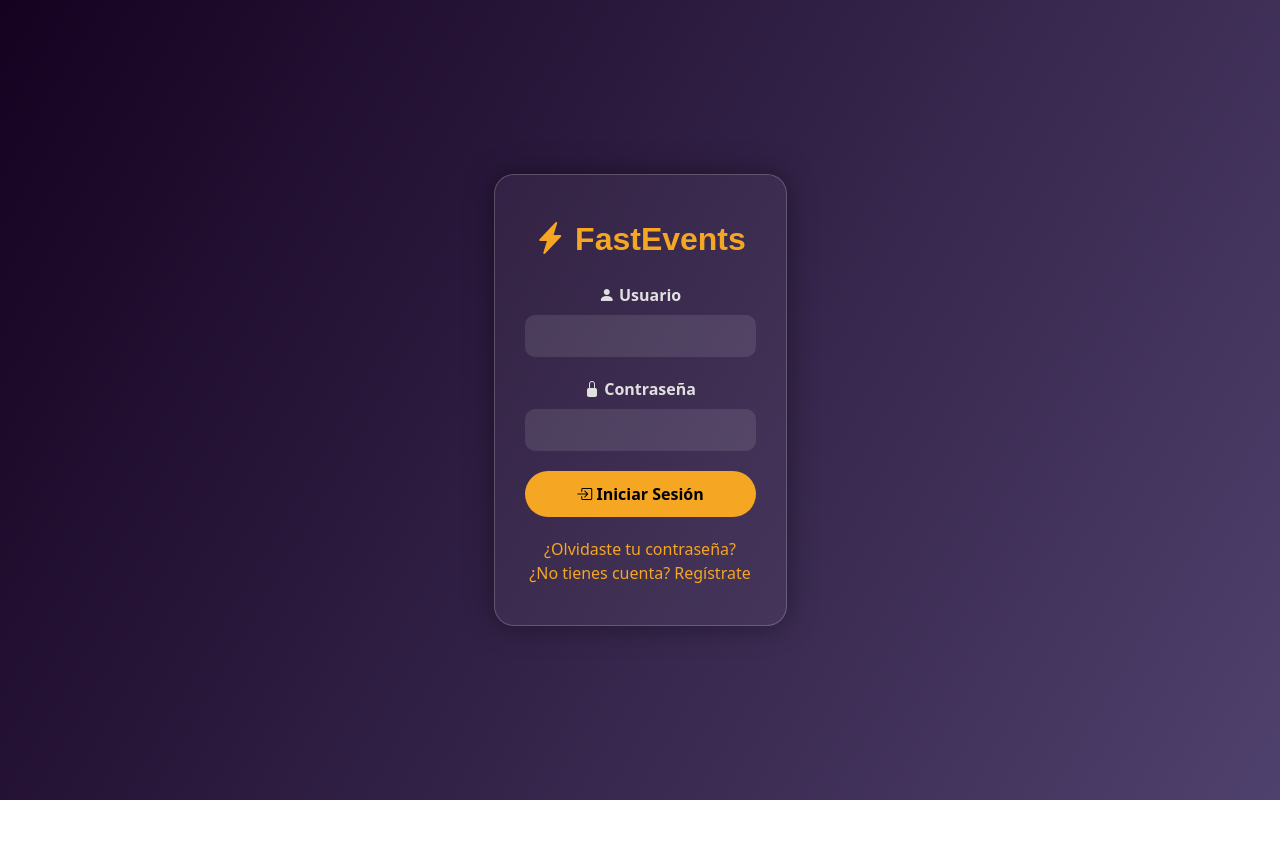
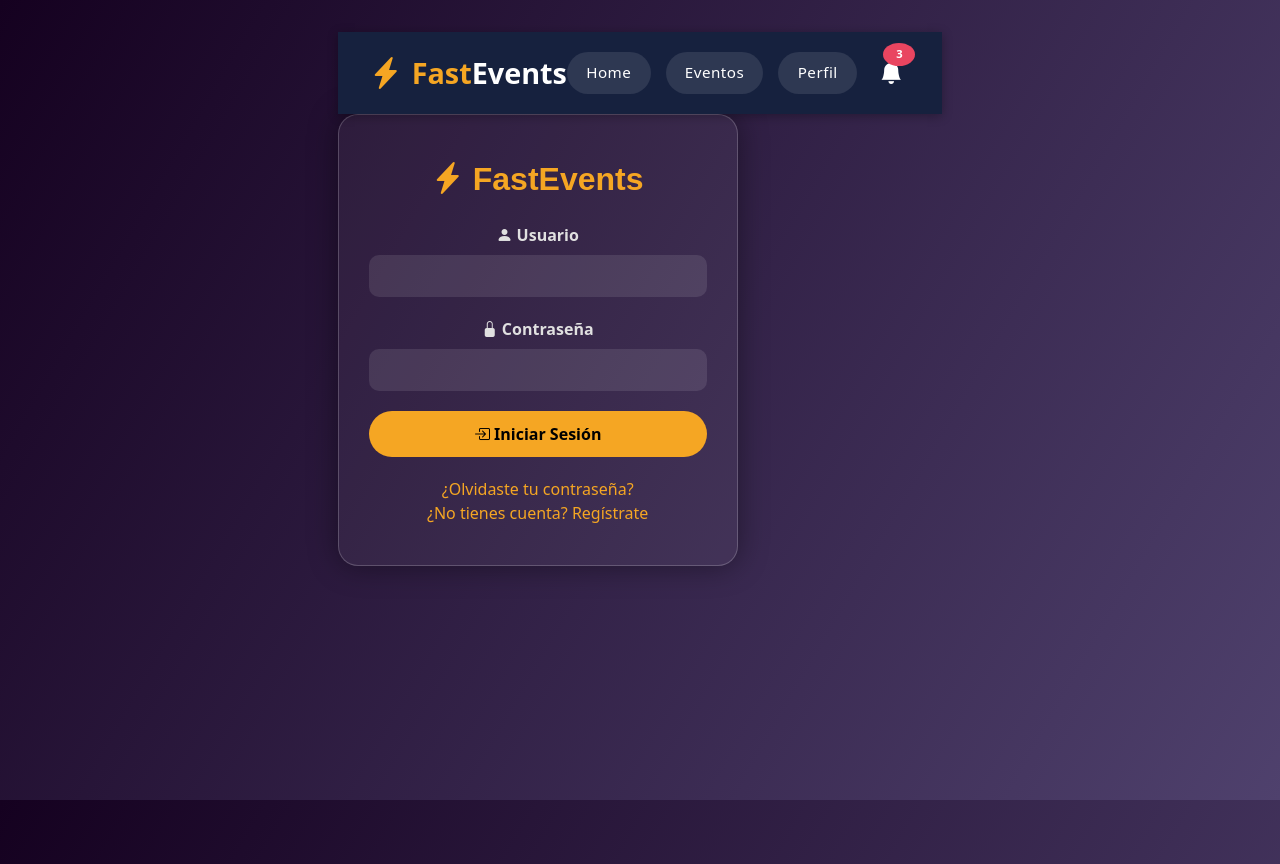
Before and after one commit to GabrielaBarrios21/FRT_final, a Vue app: page /login in a window 1280 px wide. Before the commit the page ends 800 px from the top, so only its background shows below. Built offline with nearby package versions, Linux system fonts and the light colour scheme.

Commit message:
[ADD] navbar & [ADD] pinia

```diff
--- a/package.json
+++ b/package.json
@@ -12,6 +12,7 @@
     "animate.css": "^4.1.1",
     "bootstrap": "^5.3.6",
     "bootstrap-icons": "^1.13.1",
+    "pinia": "^3.0.2",
     "sweetalert2": "^11.22.0",
     "vue": "^3.5.13",
     "vue-router": "^4.5.1"
--- a/src/App.vue
+++ b/src/App.vue
@@ -1,9 +1,30 @@
 <template>
-  <router-view />
+  <div class="app-container">
+    <NavBar />
+    <main class="main-content">
+      <router-view />
+    </main>
+  </div>
 </template>
 
-<script>
-export default {
+<script setup>
+import NavBar from './components/NavBar.vue';
+
+defineOptions({
   name: 'App'
+})
+</script>
+
+<style>
+
+.app-container {
+  display: flex;
+  flex-direction: column;
+  min-height: 100vh;
 }
-</script>
+
+.main-content {
+  flex: 1;
+  width: 100%;
+}
+</style>
--- /dev/null
+++ b/src/components/NavBar.vue
@@ -0,0 +1,227 @@
+<!-- src/components/NavBar.vue -->
+<template>
+  <nav class="navbar-container">
+    <div class="brand">
+      <i class="bi bi-lightning-charge-fill"></i>
+      <span class="brand-name"><span class="brand-part-1">Fast</span><span class="brand-part-2">Events</span></span>
+    </div>
+
+    <button class="menu-toggle" @click="isOpen = !isOpen" aria-label="Toggle menu">
+      <i class="bi" :class="isOpen ? 'bi-x-lg' : 'bi-list'"></i>
+    </button>
+
+    <div :class="['navbar', { open: isOpen }]">
+      <!-- Rutas comunes a todos -->
+      <router-link to="/" class="nav-item">Home</router-link>
+      <router-link to="/eventos" class="nav-item">Eventos</router-link>
+
+      <!-- Solo visitante (local = 1) -->
+      <template v-if="user.local === 1">
+        <router-link to="/about" class="nav-item">About</router-link>
+        <router-link to="/contacto" class="nav-item">Contacto</router-link>
+        <router-link to="/login" class="nav-item">Login</router-link>
+      </template>
+
+      <!-- Cliente o organizador -->
+      <template v-else>
+        <router-link to="/perfil" class="nav-item">Perfil</router-link>
+
+        <!-- Solo organizador -->
+        <router-link v-if="user.local === 3" to="/crear-evento" class="nav-item">Crear Evento</router-link>
+
+        <!-- Campanita de notificaciones -->
+        <div class="notification-bell" @click="showNotifications">
+          <i class="bi bi-bell-fill"></i>
+          <span class="badge">{{ notificationsCount }}</span>
+        </div>
+      </template>
+    </div>
+  </nav>
+</template>
+
+<script setup>
+import { ref } from 'vue'
+import { useUserStore } from '/src/stores/user.js'
+import Swal from 'sweetalert2'
+
+const isOpen = ref(false)
+const notificationsCount = ref(3) // Puedes cambiar esto por un valor dinámico
+const user = useUserStore()
+
+//BORRAR ESTO DESPUES
+// Simulación de cambio de rol para pruebas
+user.setRole(2)
+
+const showNotifications = () => {
+  Swal.fire({
+    title: 'Notificaciones',
+    html: `
+      <div class="text-left">
+        <div class="notification-item">
+          <strong>Nuevo evento</strong>
+          <p>Se ha creado el evento "Concierto de Verano" cerca de ti</p>
+          <small>Hace 2 horas</small>
+        </div>
+        <hr>
+        <div class="notification-item">
+          <strong>Recordatorio</strong>
+          <p>Tu evento "Taller de Cocina" comienza en 2 días</p>
+          <small>Hace 1 día</small>
+        </div>
+        <hr>
+        <div class="notification-item">
+          <strong>Mensaje nuevo</strong>
+          <p>Tienes un nuevo mensaje del organizador</p>
+          <small>Hace 3 días</small>
+        </div>
+      </div>
+    `,
+    confirmButtonText: 'Cerrar',
+    background: '#1a1a2e',
+    color: '#ffffff',
+    showCloseButton: true,
+    width: '500px'
+  })
+}
+</script>
+
+<style scoped>
+.navbar-container {
+  display: flex;
+  justify-content: space-between;
+  align-items: center;
+  padding: 1rem 2rem;
+  background: #16213e; /* Fondo oscuro profesional */
+  flex-wrap: wrap;
+  box-shadow: 0 2px 10px rgba(0, 0, 0, 0.3);
+  position: relative;
+  z-index: 1000;
+}
+
+.brand {
+  display: flex;
+  align-items: center;
+  gap: 10px;
+  font-size: 1.8rem;
+  font-weight: 700;
+}
+
+.brand i {
+  font-size: 2rem;
+  color: #f5a623;
+}
+
+.brand-part-1 {
+  color: #f5a623;
+}
+
+.brand-part-2 {
+  color: #ffffff;
+}
+
+.menu-toggle {
+  background: none;
+  border: none;
+  font-size: 1.8rem;
+  color: white;
+  display: none;
+  cursor: pointer;
+  transition: transform 0.3s ease;
+}
+
+.menu-toggle:hover {
+  transform: scale(1.1);
+}
+
+.navbar {
+  display: flex;
+  gap: 15px;
+  align-items: center;
+  transition: all 0.3s ease-in-out;
+}
+
+.nav-item {
+  color: white;
+  text-decoration: none;
+  padding: 0.6rem 1.2rem;
+  border-radius: 30px;
+  background-color: rgba(255, 255, 255, 0.1);
+  transition: all 0.3s ease;
+  font-weight: 500;
+  font-size: 0.95rem;
+  letter-spacing: 0.5px;
+}
+
+.nav-item:hover,
+.nav-item.router-link-exact-active {
+  background-color: #f5a623;
+  color: #16213e;
+  transform: translateY(-2px);
+  box-shadow: 0 4px 8px rgba(245, 166, 35, 0.3);
+}
+
+.notification-bell {
+  position: relative;
+  font-size: 1.4rem;
+  color: white;
+  cursor: pointer;
+  padding: 0.5rem;
+  border-radius: 50%;
+  transition: all 0.3s ease;
+}
+
+.notification-bell:hover {
+  background-color: rgba(255, 255, 255, 0.1);
+  transform: scale(1.1);
+}
+
+.badge {
+  position: absolute;
+  top: -5px;
+  right: -5px;
+  background-color: #e94560;
+  color: white;
+  border-radius: 50%;
+  padding: 3px 6px;
+  font-size: 0.7rem;
+  font-weight: bold;
+  min-width: 20px;
+  text-align: center;
+}
+
+/* Responsive */
+@media (max-width: 768px) {
+  .navbar-container {
+    padding: 1rem;
+  }
+
+  .menu-toggle {
+    display: block;
+  }
+
+  .navbar {
+    display: none;
+    flex-direction: column;
+    width: 100%;
+    background: #0f3460;
+    margin-top: 1rem;
+    border-radius: 8px;
+    padding: 1rem 0;
+    gap: 0.8rem;
+  }
+
+  .navbar.open {
+    display: flex;
+  }
+
+  .nav-item {
+    width: 90%;
+    text-align: center;
+    padding: 0.8rem;
+  }
+
+  .notification-bell {
+    margin-top: 0.5rem;
+  }
+}
+</style>
--- a/src/main.js
+++ b/src/main.js
@@ -3,10 +3,14 @@ import { createApp } from 'vue'
 import App from './App.vue'
 import router from './router'  // importa el router
 import 'bootstrap-icons/font/bootstrap-icons.css';
+import 'sweetalert2'
 
 import './style.css'
 
+import { createPinia } from 'pinia'
+
 const app = createApp(App)
 
+app.use(createPinia())
 app.use(router) // agrega el router a la app
 app.mount('#app')
--- /dev/null
+++ b/src/stores/user.js
@@ -0,0 +1,17 @@
+import { defineStore } from 'pinia'
+
+export const useUserStore = defineStore('user', {
+  state: () => ({
+    local: Number(localStorage.getItem('userRole')) || 1
+  }),
+  actions: {
+    setRole(roleValue) {
+      this.local = roleValue
+      localStorage.setItem('userRole', roleValue)
+    },
+    logout() {
+      this.local = 1
+      localStorage.removeItem('userRole')
+    }
+  }
+})
--- a/src/style.css
+++ b/src/style.css
@@ -5,12 +5,18 @@
 
   color-scheme: light dark;
   color: rgba(255, 255, 255, 0.87);
-  background: linear-gradient(120deg, #150120, #4f416d); /* Dark lilac to light medium lilac */
+  background: linear-gradient(120deg, #150120, #4f416d);
 
   font-synthesis: none;
   text-rendering: optimizeLegibility;
   -webkit-font-smoothing: antialiased;
   -moz-osx-font-smoothing: grayscale;
+}
+
+html {
+  font-size: 16px;
+  height: 100%;
+  width: 100%;
 }
 
 a {
--- a/src/views/Home.vue
+++ b/src/views/Home.vue
@@ -1,20 +1,5 @@
 <template>
   <div>
-    <!-- Navbar -->
-    <div class="navbar-container">
-      <div class="brand">
-        <i class="bi bi-lightning-charge-fill"></i>
-        <span style="color: #f5a623;">Fast</span><span style="color: white;">Events</span>
-      </div>
-      <div class="navbar">
-        <router-link to="/" class="nav-item active">Home</router-link>
-        <router-link to="/about" class="nav-item">About</router-link>
-        <router-link to="/eventos" class="nav-item">Eventos</router-link>
-        <router-link to="/contacto" class="nav-item">Contacto</router-link>
-        <router-link to="/login" class="nav-item">Login</router-link>
-      </div>
-    </div>
-
     <!-- Hero -->
     <section class="hero-section">
       <div class="hero-content">
@@ -33,10 +18,10 @@
   </div>
 </template>
 
-<script>
-export default {
+<script setup>
+defineOptions({
   name: 'Home'
-}
+})
 </script>
 
 <style scoped>
--- a/src/views/Login.vue
+++ b/src/views/Login.vue
@@ -23,26 +23,23 @@
   </div>
 </template>
 
-<script>
-export default {
-  name: 'Login',
-  data() {
-    return {
-      usuario: '',
-      contrasena: ''
-    };
-  },
-  methods: {
-    handleSubmit() {
-      // Simulate form submission to procesar_login.php
-      console.log('Form submitted:', {
-        usuario: this.usuario,
-        contrasena: this.contrasena
-      });
-      // Add logic to handle form submission (e.g., API call)
-    }
-  }
-};
+<script setup>
+import { ref } from 'vue'
+
+defineOptions({
+  name: 'Login'
+})
+
+const usuario = ref('')
+const contrasena = ref('')
+
+function handleSubmit() {
+  console.log('Form submitted:', {
+    usuario: usuario.value,
+    contrasena: contrasena.value
+  })
+  // Aquí puedes agregar lógica para enviar los datos (por ejemplo, llamada a una API)
+}
 </script>
 
 <style scoped>
```
Also changed, not shown: 1 other file (tests, documents, lock files or other folders).
